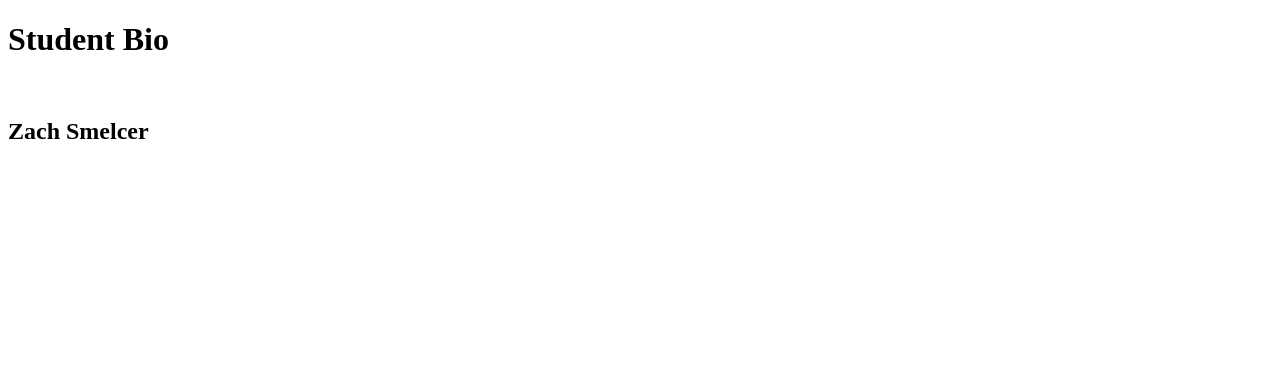
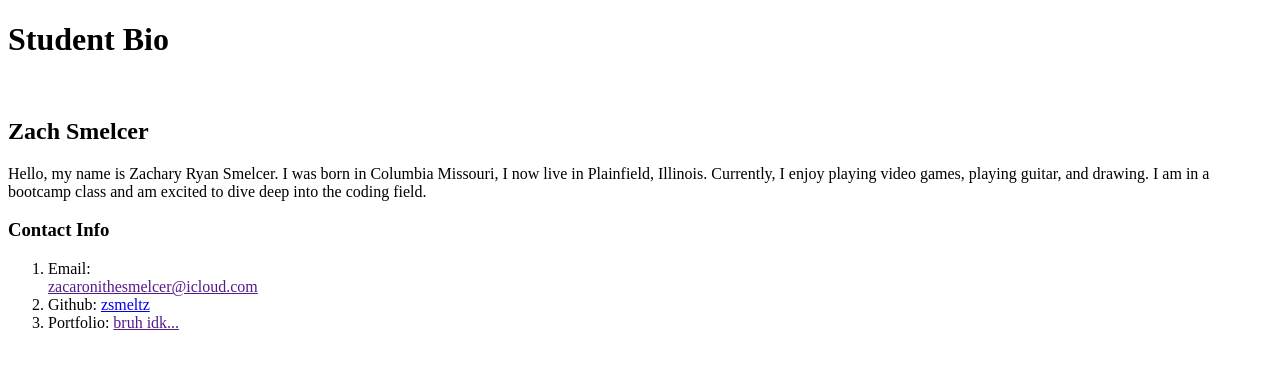
Before and after one commit to zsmeltz/web_page, a plain HTML site: page index.html in a window 1280 px wide. Drawn offline with Linux system fonts and the light colour scheme.

Commit message:
added code to html

```diff
--- a/index.html
+++ b/index.html
@@ -8,6 +8,16 @@
     <br>
 
     <h2>Zach Smelcer</h2>
+
+    <p>Hello, my name is Zachary Ryan Smelcer. I was born in Columbia Missouri, I now live in Plainfield, Illinois. Currently, I enjoy playing video games, playing guitar, and drawing.
+        I am in a bootcamp class and am excited to dive deep into the coding field.
+    </p>
+    <h3>Contact Info</h3>
+    <ol>
+        <li>Email:</li><a href="">zacaronithesmelcer@icloud.com</a>
+        <li>Github: <a href="https://github.com/zsmeltz" target="_blank">zsmeltz</a></li>
+        <li>Portfolio: <a href="" target="_blank">bruh idk...</a></li>
+    </ol>
 </head>
 <body>
 
```
